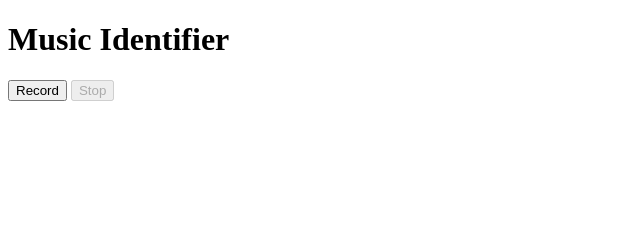
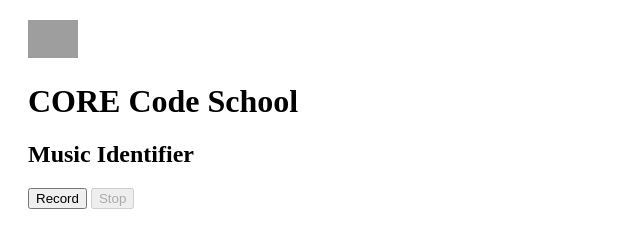
Before and after one commit to boyander/inside-shazam, a website: page src/index.html in a window 1280 px wide. Shown: the whole page, without its empty margins (0-640 px from the left). Drawn offline with nearby package versions, Linux system fonts and the light colour scheme; grey boxes are pictures that could not be loaded.

Commit message:
fix: update readme

```diff
--- a/src/index.html
+++ b/src/index.html
@@ -7,13 +7,16 @@
     <title>Song Identifier</title>
   </head>
   <body>
-    <h1>Music Identifier</h1>
-    <pre id="log"></pre>
-    <ul id="recordingslist"></ul>
-
-    <div id="controls">
-      <button id="recordButton">Record</button>
-      <button id="stopButton">Stop</button>
+    <div style="margin: 20px">
+      <img src="https://api.brandy.run/core/logo" width="50" />
+      <h1>CORE Code School</h1>
+      <h2>Music Identifier</h2>
+      <pre id="log"></pre>
+      <ul id="recordingslist"></ul>
+      <div id="controls">
+        <button id="recordButton">Record</button>
+        <button id="stopButton">Stop</button>
+      </div>
     </div>
     <script src="https://cdnjs.cloudflare.com/ajax/libs/recorderjs/0.1.0/recorder.js"></script>
     <script src="https://cdnjs.cloudflare.com/ajax/libs/axios/0.18.0/axios.min.js"></script>
--- a/src/js/RecorderManager.js
+++ b/src/js/RecorderManager.js
@@ -8,7 +8,7 @@ class RecorderManager {
       if (!this.input || !this.recorder) {
         navigator.getUserMedia(
           { audio: true },
-          stream => {
+          (stream) => {
             const audio_context = new AudioContext();
             this.input = audio_context.createMediaStreamSource(stream);
             this.recorder = new Recorder(this.input, { numChannels: 1 });
@@ -50,12 +50,12 @@ class RecorderManager {
     // create WAV download link using audio data blob
     return new Promise((resolve, reject) => {
       console.log("Generating record data...");
-      this.recorder.exportWAV(blob => {
+      this.recorder.exportWAV((blob) => {
         var url = URL.createObjectURL(blob);
         this.recorder.clear();
         resolve({
           url,
-          blob
+          blob,
         });
       });
     });
--- a/src/js/app.js
+++ b/src/js/app.js
@@ -1,7 +1,7 @@
 const log = (e, data) =>
   (window.log.innerHTML += "\n" + e + " " + (data || ""));
 
-const appendToList = url => {
+const appendToList = (url) => {
   const li = document.createElement("li");
   const au = document.createElement("audio");
   const hf = document.createElement("a");
@@ -46,7 +46,7 @@ stopButton.onclick = () => {
       log(`Identifying song....`);
       return uploadToCloudIdentifier(blob);
     })
-    .then(data => {
+    .then((data) => {
       log(`Identified Song -> "${data.identify}"`);
     })
     .catch(log);
--- a/src/js/uploadToCloudIdentifier.js
+++ b/src/js/uploadToCloudIdentifier.js
@@ -1,6 +1,6 @@
 const UPLOAD_FAABLE_IDENTIFIER_API = "https://song-identifier.faable.com";
 
-const uploadToCloudIdentifier = async blob => {
+const uploadToCloudIdentifier = async (blob) => {
   console.log("Uploading...");
   let formData = new FormData();
   formData.append("blob", blob);
```
Also changed, not shown: docs/index.html (+1 -1 lines), README.md.
